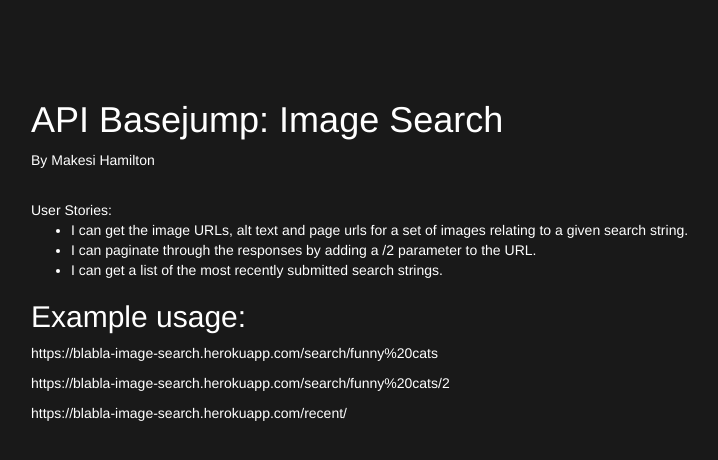
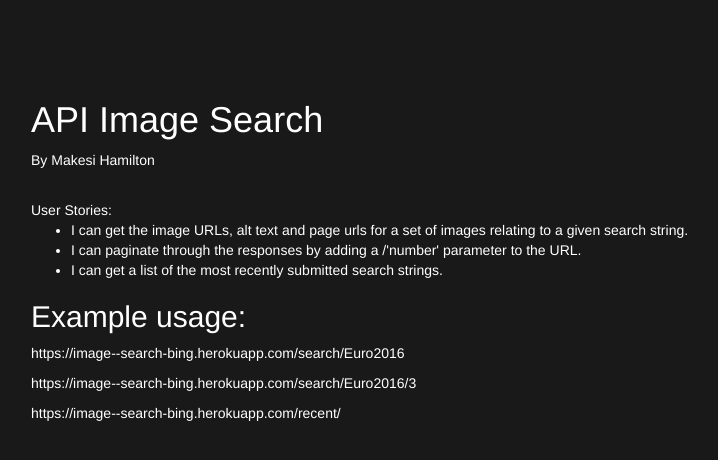
Before and after one commit to kesi2k/Image-Search, a website: page views/index.html in a window 1280 px wide. Shown: the whole page, without its empty margins (19-737 px from the left). Drawn offline with nearby package versions, Linux system fonts and the light colour scheme.

Commit message:
HTML page changes

```diff
--- a/views/index.html
+++ b/views/index.html
@@ -12,19 +12,19 @@
         </head>
 
         <body class = "description">
-            <h1>API Basejump: Image Search</h1>
+            <h1>API Image Search</h1>
                 <p>By Makesi Hamilton</p>
                 <br>
             User Stories:
                 <ul>
                     <li>I can get the image URLs, alt text and page urls for a set of images relating to a given search string.</li>
-                    <li>I can paginate through the responses by adding a /2 parameter to the URL.</li>
+                    <li>I can paginate through the responses by adding a /'number' parameter to the URL.</li>
                     <li>I can get a list of the most recently submitted search strings.</li>
                 </ul>
              <h2>Example usage:</h2>
-    <p>https://blabla-image-search.herokuapp.com/search/funny%20cats</p>
-    <p>https://blabla-image-search.herokuapp.com/search/funny%20cats/2</p>
-    <p>https://blabla-image-search.herokuapp.com/recent/</p>
+    <p>https://image--search-bing.herokuapp.com/search/Euro2016</p>
+    <p>https://image--search-bing.herokuapp.com/search/Euro2016/3</p>
+    <p>https://image--search-bing.herokuapp.com/recent/</p>
 
         </body>
 </html>
```
